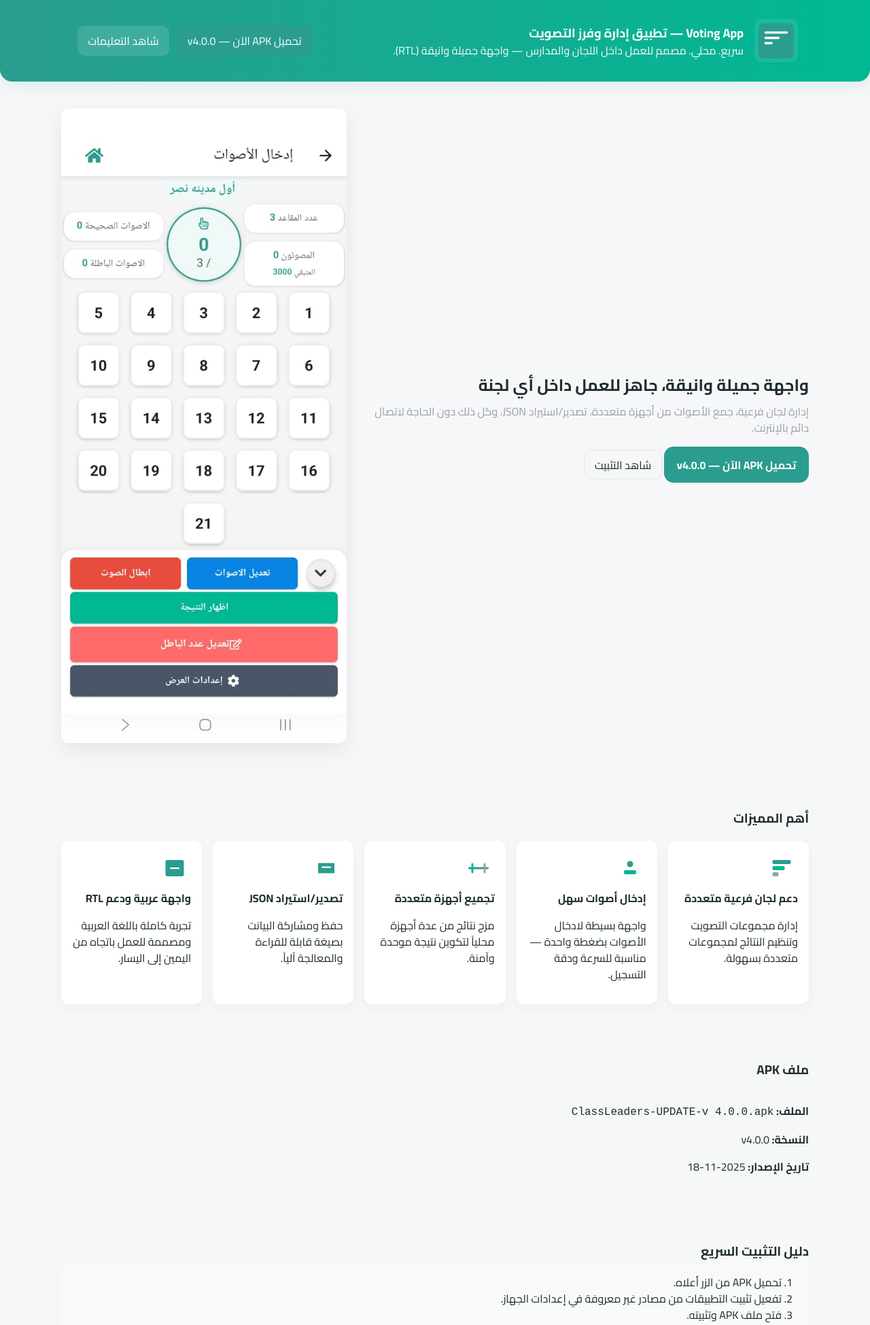
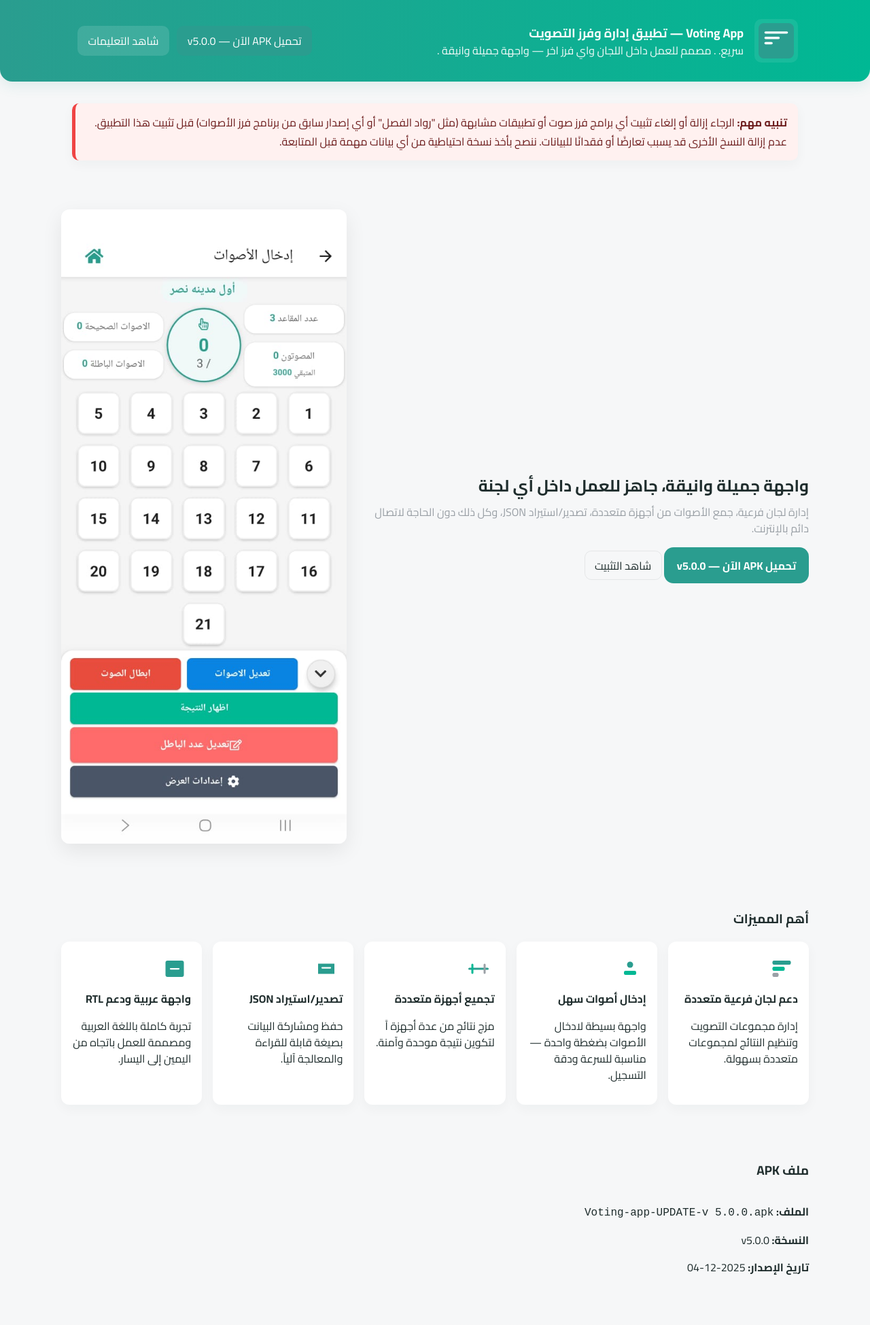
Before and after one commit to crazyAppsArt/classLeaders, a plain HTML site: page index.html in a window 1280 px wide. Shown: the top 1949 px of the page at 68% size. Drawn offline with Linux system fonts and the light colour scheme.

Commit message:
voting 2025

```diff
--- a/assets/styles.css
+++ b/assets/styles.css
@@ -58,6 +58,12 @@ body{
 .apk-actions{display:flex;gap:.5rem;flex-wrap:wrap}
 .note{color:var(--muted);margin-top:.5rem}
 
+/* Alert / Warning styles */
+.alert{padding:1rem;border-radius:10px;margin:1rem 0;box-shadow:0 6px 18px rgba(31,45,45,.04);}
+.alert strong{display:inline-block;margin-bottom:.25rem}
+.alert-warning{background:#fff7ed;border-left:5px solid #f08a5d;color:#5a2b12}
+.alert-danger{background:#fff1f0;border-left:5px solid #ef4444;color:#6b1b1b}
+
 .install{padding:2rem 0;background:linear-gradient(180deg,transparent,rgba(255,255,255,.5))}
 
 .site-footer{padding:1.2rem 0;background:transparent;border-top:1px solid rgba(31,45,45,.04)}
--- a/index.html
+++ b/index.html
@@ -6,7 +6,7 @@
     <title>Voting App — تطبيق إدارة وفرز التصويت</title>
     <meta
       name="description"
-      content="Voting App — سريع، محلي، ومصمم للعمل داخل اللجان والمدارس. واجهة عربية كاملة وملف APK للتحميل."
+      content="Voting App — سريع، ، ومصمم للعمل داخل اللجان واي فرز اخر.  وملف APK للتحميل."
     />
     <meta name="theme-color" content="#2a9d8f" />
 
@@ -14,7 +14,7 @@
     <meta property="og:title" content="Voting App — تطبيق إدارة وفرز التصويت" />
     <meta
       property="og:description"
-      content="سريع، محلي، مصمم للعمل داخل اللجان والمدارس — واجهة عربية كاملة (RTL)."
+      content="سريع، ، مصمم للعمل داخل اللجان واي فرز اخر — ."
     />
     <meta property="og:image" content="assets/cover.svg" />
     <meta property="og:type" content="website" />
@@ -33,17 +33,16 @@
           <div>
             <h1>Voting App — تطبيق إدارة وفرز التصويت</h1>
             <p class="tag">
-              سريع. محلي. مصمم للعمل داخل اللجان والمدارس — واجهة جميلة وانيقة
-              (RTL).
+              سريع. . مصمم للعمل داخل اللجان واي فرز اخر — واجهة جميلة وانيقة .
             </p>
           </div>
         </div>
         <nav class="cta-group">
           <a
             class="btn btn-primary"
-            href="ClassLeaders-UPDATE-v%204.0.0.apk"
+            href="Voting-app-UPDATE-v%205.0.0.apk"
             download
-            >تحميل APK الآن — v4.0.0</a
+            >تحميل APK الآن — v5.0.0</a
           >
           <a class="btn btn-secondary" href="#install">شاهد التعليمات</a>
         </nav>
@@ -51,6 +50,15 @@
     </header>
 
     <main>
+      <div class="container">
+        <div class="alert alert-danger" role="alert" aria-live="polite">
+          <strong>تنبيه مهم:</strong>
+          الرجاء إزالة أو إلغاء تثبيت أي برامج فرز صوت أو تطبيقات مشابهة (مثل
+          "رواد الفصل" أو أي إصدار سابق من برنامج فرز الأصوات) قبل تثبيت هذا
+          التطبيق. عدم إزالة النسخ الأخرى قد يسبب تعارضًا أو فقدانًا للبيانات.
+          ننصح بأخذ نسخة احتياطية من أي بيانات مهمة قبل المتابعة.
+        </div>
+      </div>
       <section class="hero container">
         <div class="hero-grid">
           <div class="hero-text">
@@ -62,9 +70,9 @@
             <div class="hero-actions">
               <a
                 class="btn btn-primary large"
-                href="ClassLeaders-UPDATE-v%204.0.0.apk"
+                href="Voting-app-UPDATE-v%205.0.0.apk"
                 download
-                >تحميل APK الآن — v4.0.0</a
+                >تحميل APK الآن — v5.0.0</a
               >
               <a class="btn btn-outline" href="#install">شاهد التثبيت</a>
             </div>
@@ -172,7 +180,7 @@
               </svg>
             </div>
             <h4>تجميع أجهزة متعددة</h4>
-            <p>مزج نتائج من عدة أجهزة محلياً لتكوين نتيجة موحدة وآمنة.</p>
+            <p>مزج نتائج من عدة أجهزة اً لتكوين نتيجة موحدة وآمنة.</p>
           </article>
           <article class="feature">
             <div class="icon">
@@ -273,10 +281,10 @@
           <div>
             <p>
               <strong>الملف:</strong>
-              <code>ClassLeaders-UPDATE-v 4.0.0.apk</code>
+              <code>Voting-app-UPDATE-v 5.0.0.apk</code>
             </p>
-            <p><strong>النسخة:</strong> v4.0.0</p>
-            <p><strong>تاريخ الإصدار:</strong> 2025-11-18</p>
+            <p><strong>النسخة:</strong> v5.0.0</p>
+            <p><strong>تاريخ الإصدار:</strong> 2025-12-04</p>
           </div>
         </div>
       </section>
@@ -354,7 +362,7 @@
       document
         .getElementById("calcChecksum")
         .addEventListener("click", async () => {
-          const url = "ClassLeaders-UPDATE-v%204.0.0.apk";
+          const url = "Voting-app-UPDATE-v%205.0.0.apk";
           const input = document.getElementById("sha256");
           try {
             const res = await fetch(url);
```
Also changed, not shown: 2 other files.
